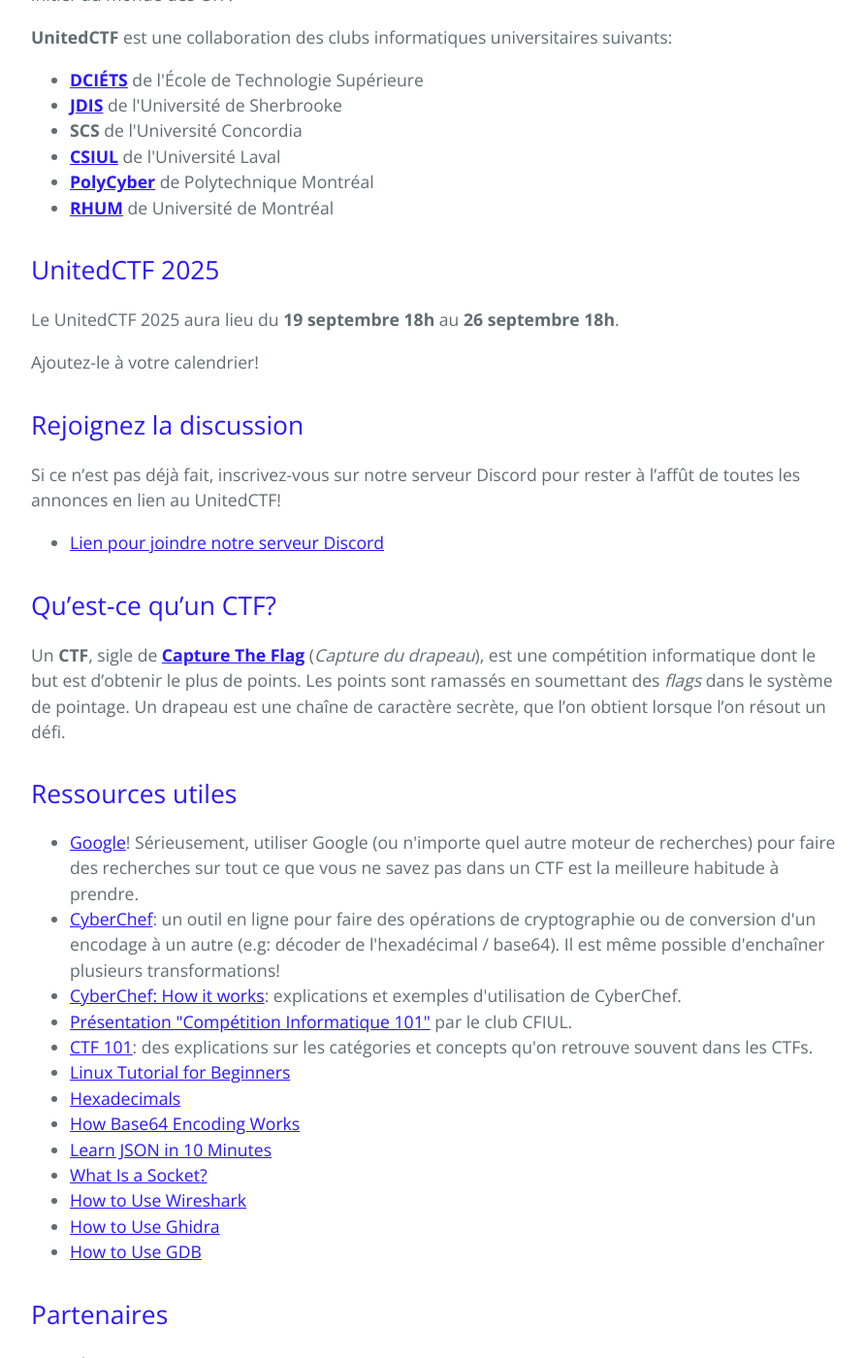
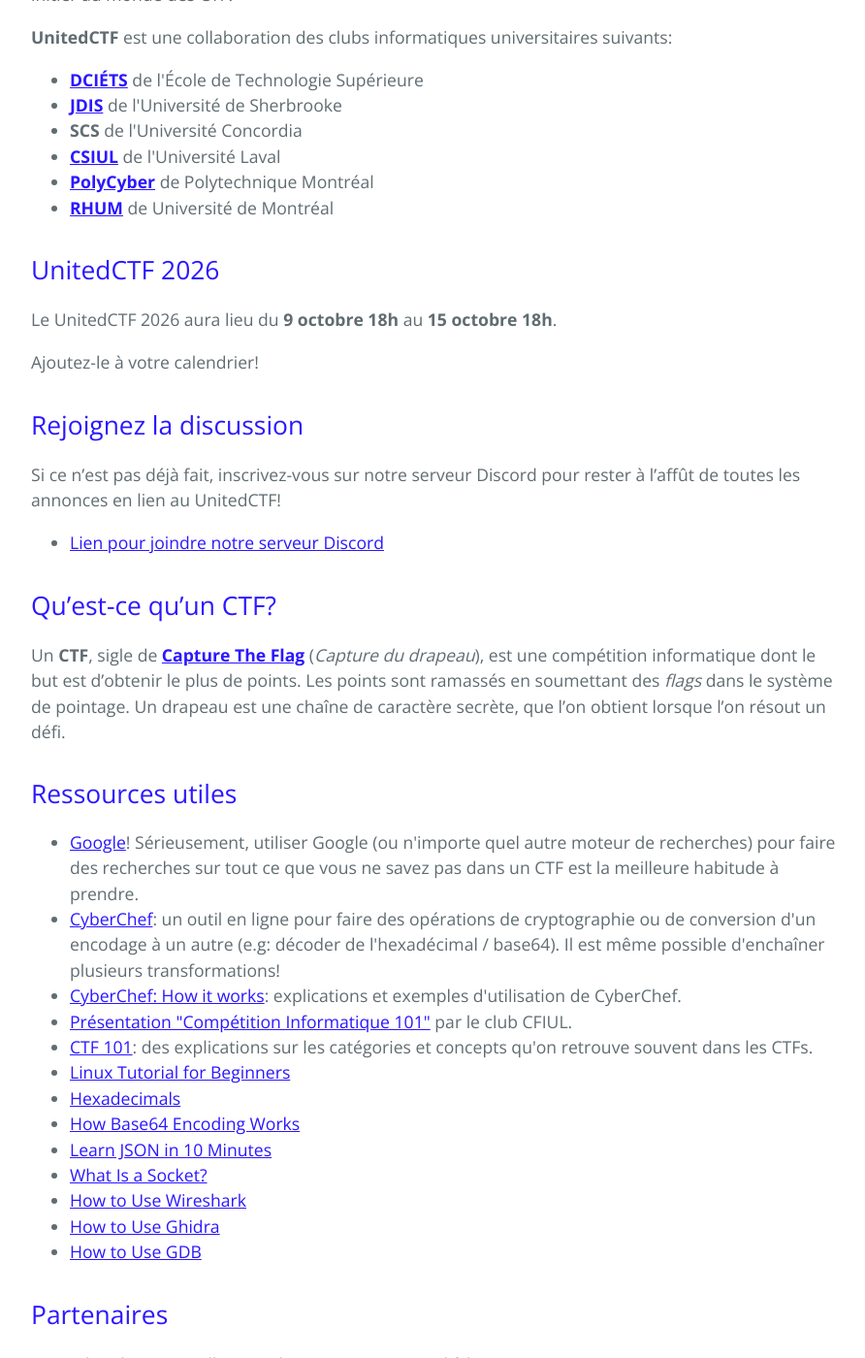
Before and after one commit to UnitedCTF/unitedctf.github.io, a Jekyll site: the page built from index.md, in a window 1280 px wide and 1400 px high, scrolled down 660 px. Shown: the whole window at 97% size, without its empty margins (192-1084 px from the left). Built offline with Jekyll 4.4.1, drawn with Linux system fonts in a browser that asks for light colours; some of the changed text lies outside the part shown.

Commit message:
Update 2026 (#26)
* Update _config.yml

* Added message for sponsoring event

```diff
--- a/_config.yml
+++ b/_config.yml
@@ -32,10 +32,10 @@ ctf:
   display: true
   registration_enabled: false
   place: "en ligne"
-  name: "UnitedCTF 2025"
+  name: "UnitedCTF 2026"
   url: "https://ctf.unitedctf.ca/"
-  date_start: "19 septembre 18h"
-  date_end: "26 septembre 18h"
+  date_start: "9 octobre 18h"
+  date_end: "15 octobre 18h"
 contacts:
   - name: Facebook
     link: https://www.facebook.com/UnitedCTF
--- a/index.md
+++ b/index.md
@@ -70,7 +70,9 @@ Un **CTF**, sigle de **[Capture The Flag](https://fr.wikipedia.org/wiki/Capture_
 
 ## Partenaires
 
-Merci à nos partenaires!
+Nous cherchons actuellement des partenaires pour l'édition 2026.
+
+<!-- Merci à nos partenaires! -->
 
   <div class="sponsors">
   {% for sponsor in site.data.sponsors %}
```
Also changed, not shown: _data/sponsors.yml (+30 -30 lines), 1 other file.
